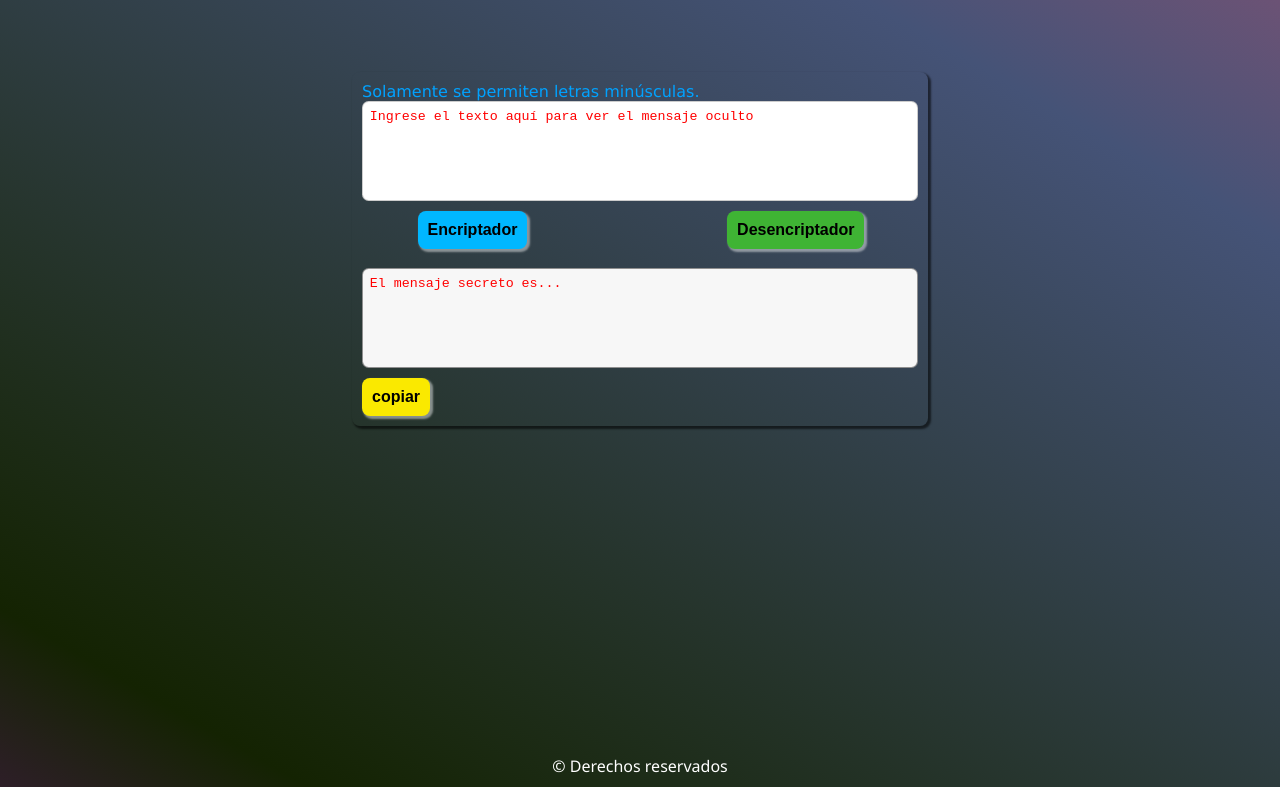
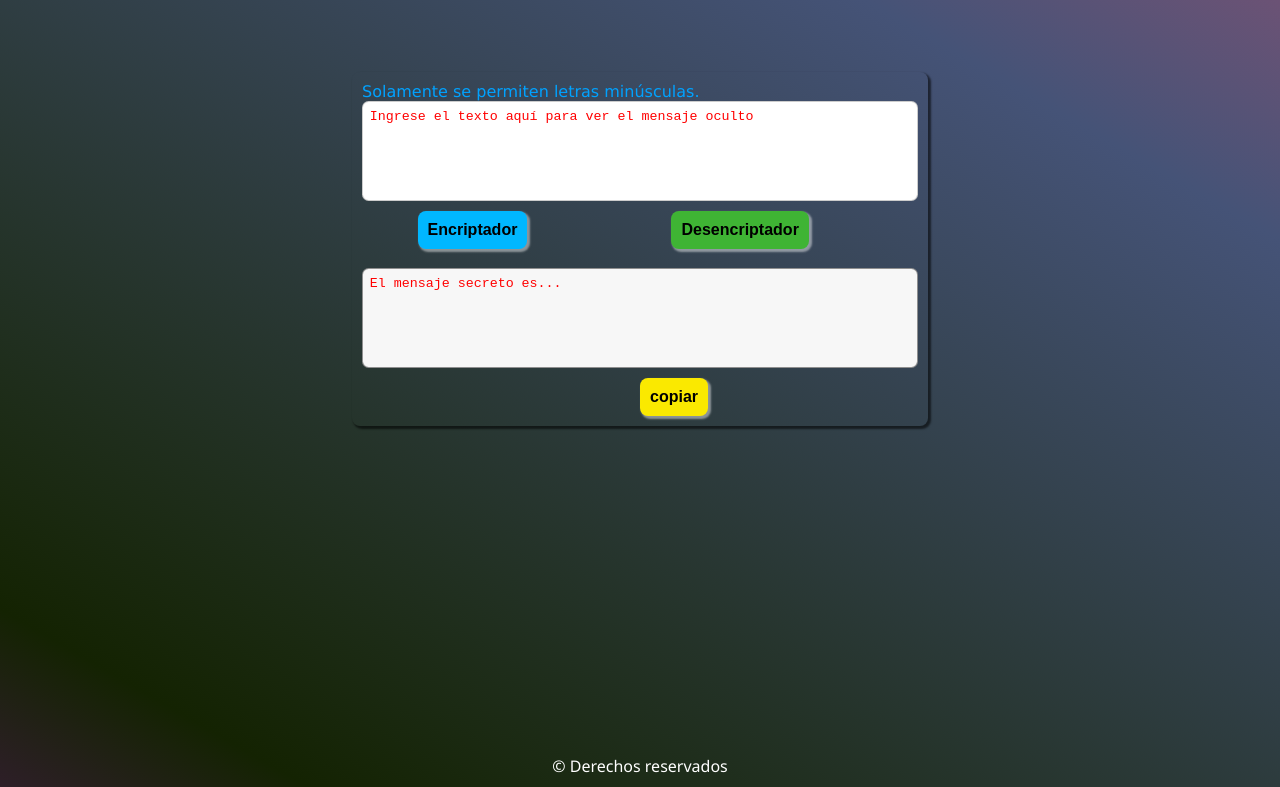
Before and after one commit to axlg98/Challenge-codigo-secreto, a website: page index.html in a window 1280 px wide. Shown: the part 55-842 px from the top of the page. Drawn offline with Linux system fonts and the light colour scheme.

Commit message:
Modificando el encriptador

```diff
--- a/style.css
+++ b/style.css
@@ -119,12 +119,6 @@ footer{
   color: red;
 }
 
-@media (min-width: 998px){
-  .container{
-    background-size: 100%;
-    height: 100%;
-  }
-}
 
 @media  (min-width:501px) and (max-width: 999px) {
   .container{
@@ -169,8 +163,7 @@ footer{
   }
 
   .btn-des{
-    margin-left: 35%;
-    margin-top: 0.2rem;
+    margin-left: 45%;
     font-size: 1rem ;
   }
 
@@ -181,5 +174,31 @@ footer{
 
   .btn-copy{
     font-size: 1rem ;
+    margin-left: 50%;
   }
 }
+
+@media  (min-width:1000px) and (max-width: 1300px) {
+  .container{
+    background-size: 100%;
+    height: 100%;
+  }
+  h1{
+    font-size: 24px;
+  }
+
+  .btn-des{
+    margin-left: 25%;
+    font-size: 1rem ;
+  }
+
+  .btn-enc{
+    margin-left: 10%;
+    font-size: 1rem ;
+  }
+
+  .btn-copy{
+    font-size: 1rem ;
+    margin-left: 50%;
+  }
+}
```
